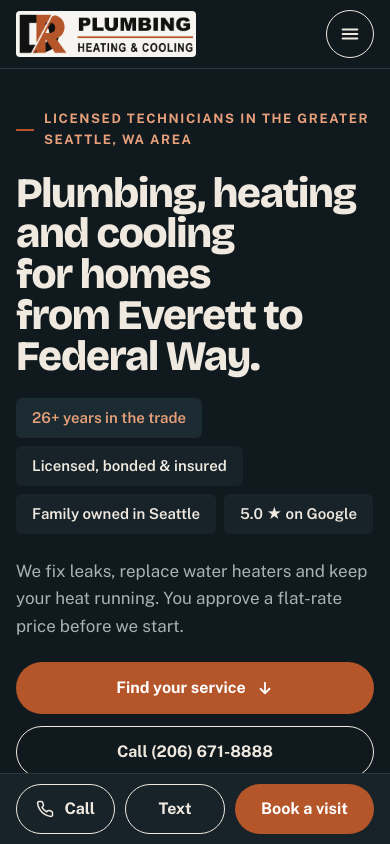
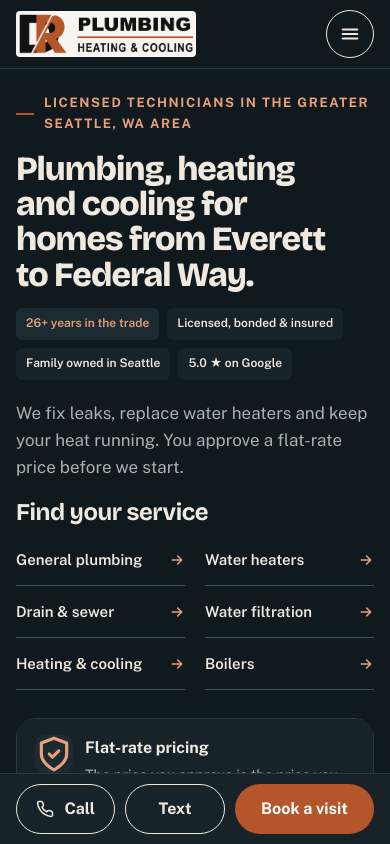
Before and after one commit to jdanene/DrPlumbing, a React (Vite) app: page / in a window 390 px wide. Shown: the top 844 px of the page. Built offline with nearby package versions, Linux system fonts and the light colour scheme.

Commit message:
Make mobile service choices visible in the hero

```diff
--- a/src/HomePage.tsx
+++ b/src/HomePage.tsx
@@ -1,6 +1,6 @@
 import { routeHref } from "./sitePaths";
-import { CITIES, PLUMBING_LICENSE, SERVICE_AREA_MAP_URL } from "./content";
-import { CallToAction, ServiceFinder, Values } from "./SiteContent";
+import { CITIES, PLUMBING_LICENSE, SERVICE_AREA_MAP_URL, SERVICES } from "./content";
+import { Arrow, CallToAction, ServiceFinder, Values } from "./SiteContent";
 
 const COMMON_QUESTIONS = [
   ["What areas do you serve?", "Homes from Everett to Federal Way, including Seattle, Bellevue, Renton, Redmond, Sammamish, Issaquah, Bothell, Lynnwood and Shoreline. We're based in Seattle. See Areas We Serve for the full list."],
@@ -51,6 +51,19 @@ export default function HomePage() {
                 <a className="contact-hint" href="sms:+12066718888">
                   You can <span>text us</span>, too.
                 </a>
+                <nav className="hero-service-nav" aria-label="Choose a service">
+                  <h2>Find your service</h2>
+                  <ul>
+                    {SERVICES.map((service) => (
+                      <li key={service.id}>
+                        <a href={routeHref(service.id)}>
+                          <span>{service.tab}</span>
+                          <Arrow />
+                        </a>
+                      </li>
+                    ))}
+                  </ul>
+                </nav>
               </div>
             </div>
           </div>
--- a/src/index.css
+++ b/src/index.css
@@ -683,6 +683,9 @@ section {
   justify-content: center;
   width: 100%;
 }
+.hero-service-nav {
+  display: none;
+}
 .contact-hint {
   display: block;
   min-height: 44px;
@@ -1712,6 +1715,74 @@ fieldset.field {
   .call-icon {
     display: none;
   }
+  /* The fixed bar provides mobile contact actions; the hero leads to services. */
+  .hero {
+    padding-top: 24px;
+  }
+  .hero-grid,
+  .owner,
+  .van-band,
+  .reviews {
+    grid-template-columns: minmax(0, 1fr);
+  }
+  .hero-grid {
+    row-gap: 20px;
+  }
+  .hero-grid .h-text,
+  .hero-grid .h-side {
+    gap: 16px;
+  }
+  .hero h1 {
+    font-size: clamp(34px, 7.5vw, 48px);
+    line-height: 1.04;
+  }
+  .hero .creds span {
+    min-height: 32px;
+    padding: 4px 10px;
+    font-size: 12px;
+  }
+  .hero-contact .cta-row,
+  .hero-contact .contact-hint {
+    display: none;
+  }
+  .hero-service-nav {
+    display: block;
+  }
+  .hero-service-nav h2 {
+    margin-bottom: 8px;
+    font-size: 24px;
+    line-height: 1.2;
+  }
+  .hero-service-nav ul {
+    display: grid;
+    grid-template-columns: repeat(2, minmax(0, 1fr));
+    gap: 0 20px;
+    margin: 0;
+    padding: 0;
+    list-style: none;
+  }
+  .hero-service-nav a {
+    display: flex;
+    align-items: center;
+    justify-content: space-between;
+    gap: 8px;
+    min-height: 52px;
+    height: 100%;
+    padding: 10px 0;
+    border-bottom: 1px solid var(--line-strong);
+    color: var(--ink);
+    font-size: 15px;
+    font-weight: 600;
+    line-height: 1.35;
+    text-decoration: none;
+  }
+  .hero-service-nav a:hover {
+    color: var(--accent-ink);
+  }
+  .hero-service-nav svg {
+    flex-shrink: 0;
+    color: var(--accent-ink);
+  }
   .stage {
     padding: 14px 8px 10px;
     border-radius: 20px;
@@ -2059,6 +2130,9 @@ fieldset.field {
   color: var(--muted);
 }
 @media (max-width: 900px) {
+  .faq {
+    grid-template-columns: minmax(0, 1fr);
+  }
   .faq .f-head,
   .faq .f-list {
     grid-column: 1 / -1;
```
